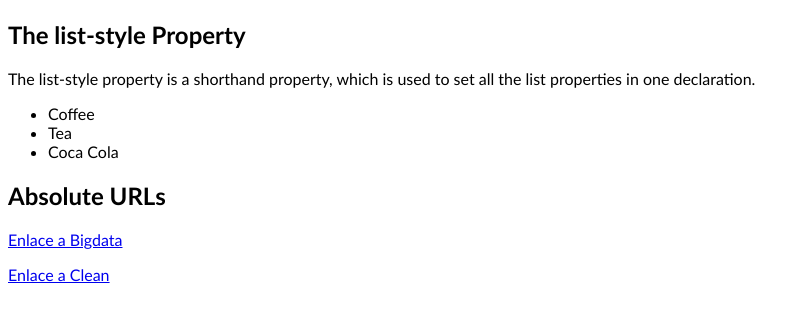
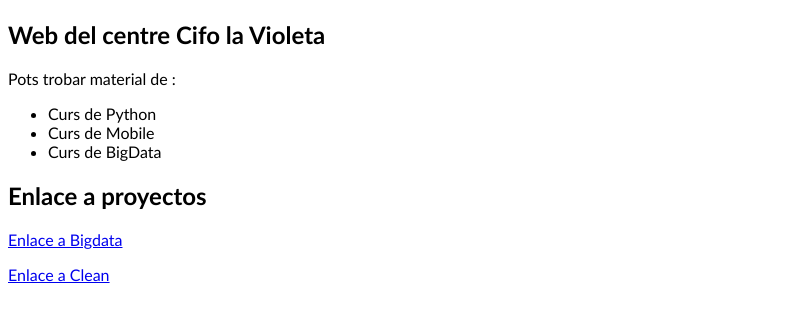
Before and after one commit to cifoletamr/mob, a plain HTML site: page index.html in a window 1280 px wide. Shown: the whole page, without its empty margins (0-810 px from the left). Drawn offline with Linux system fonts and the light colour scheme.

Commit message:
Update index.html

```diff
--- a/index.html
+++ b/index.html
@@ -10,17 +10,17 @@ body {font-family:Calibri,Arial;
 </head>
 <body>
 
-<h2>The list-style Property</h2>
+<h2>Web del centre Cifo la Violeta</h2>
 
-<p>The list-style property is a shorthand property, which is used to set all the list properties in one declaration.</p>
+<p>Pots trobar material de :</p>
 
 <ul>
-  <li>Coffee</li>
-  <li>Tea</li>
-  <li>Coca Cola</li>
+  <li>Curs de Python</li>
+  <li>Curs de Mobile</li>
+  <li>Curs de BigData</li>
 </ul>
 
-<h2>Absolute URLs</h2>
+<h2>Enlace a proyectos</h2>
 <p><a href="https://github.com/cifoletamr/BigData">Enlace a Bigdata</a></p>
 <p><a href="https://github.com/cifoletamr/mob/tree/main/clean">Enlace a Clean</a></p>
 
```
